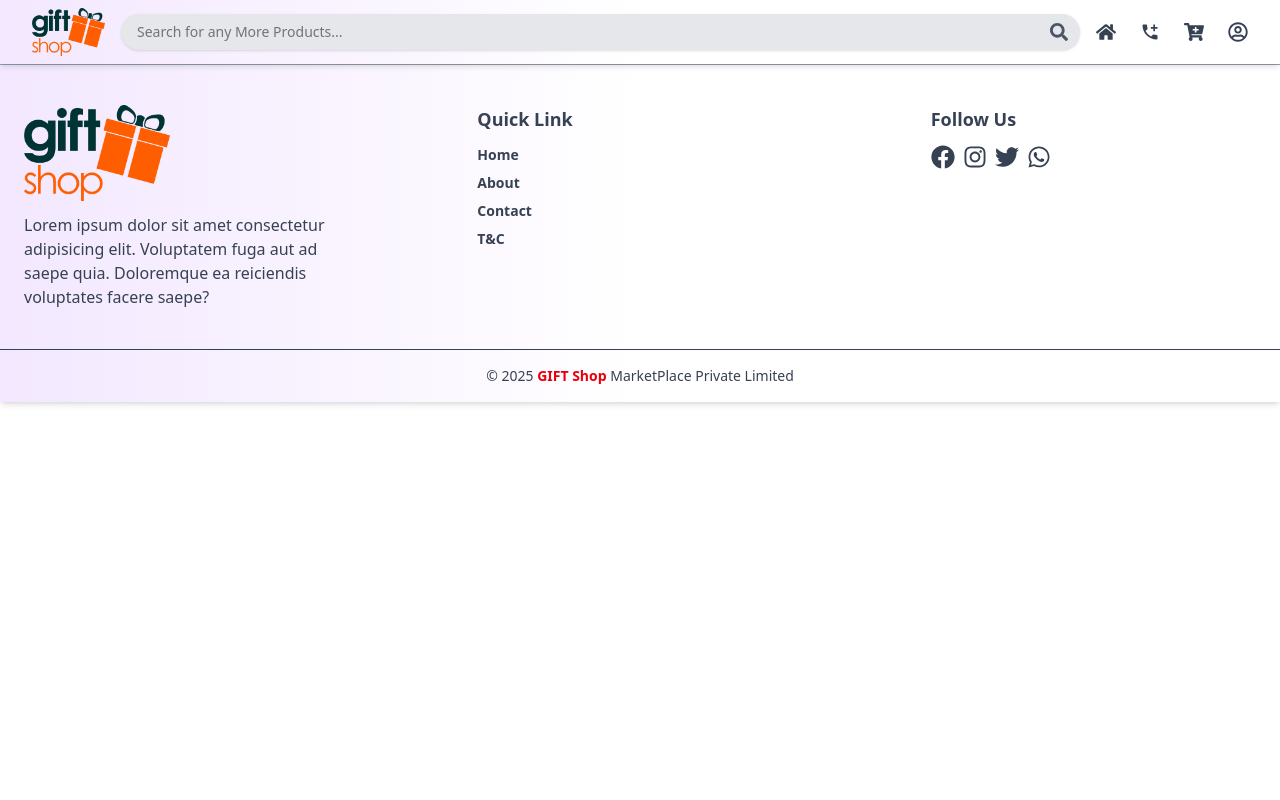
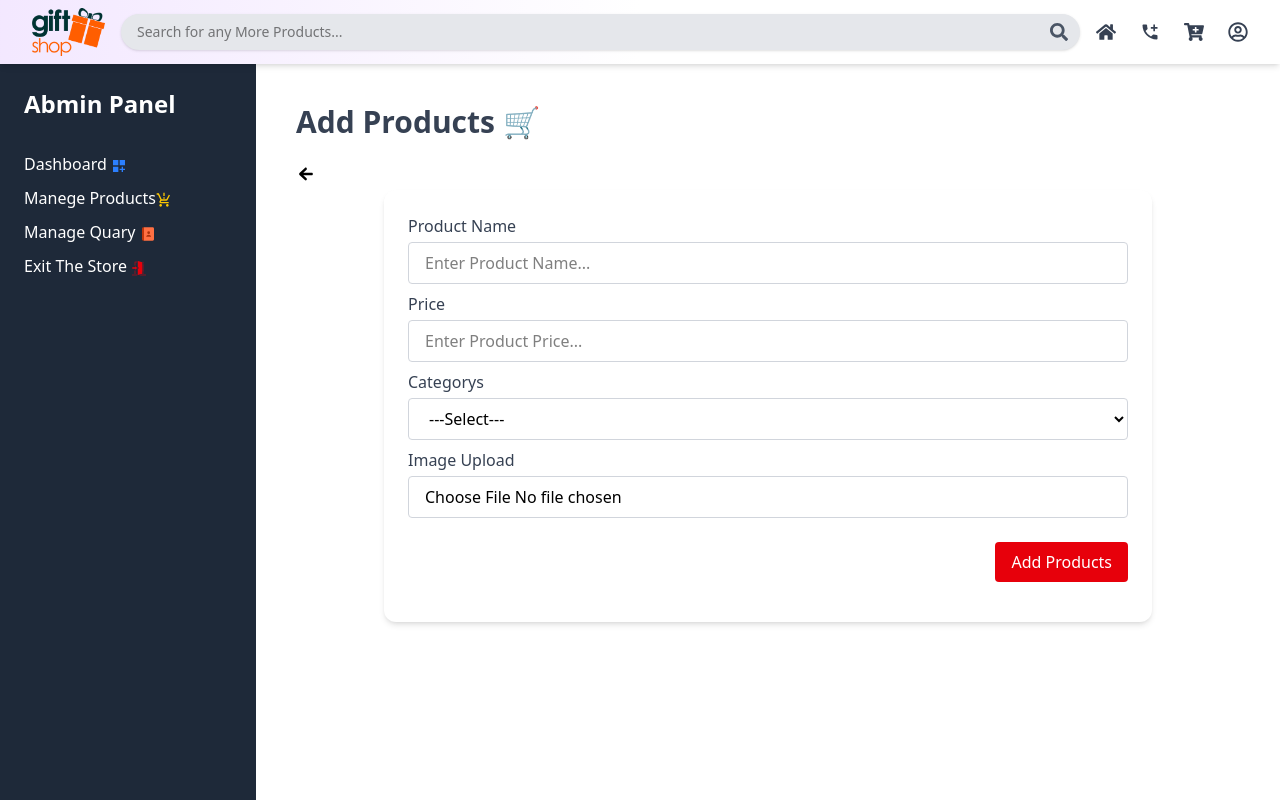
Before and after one commit to Arjun8400/shopping_Project, a React (Vite) app in the folder Fronten_Eccomer/: page /admin/addproduct in a window 1280 px wide. Shown: the top 800 px of the page. Built offline with nearby package versions, Linux system fonts and the light colour scheme.

Commit message:
Admin Pannal- add Product section

```diff
--- a/Fronten_Eccomer/src/App.jsx
+++ b/Fronten_Eccomer/src/App.jsx
@@ -7,6 +7,9 @@ import Quary from './pages/Quary'
 import Login from './components/Login'
 import Reg from './components/Reg'
 import Cart from './pages/Cart'
+import AdminDashkbord from './admin/AdminDashkbord'
+import AdminProducts from './admin/AdminProducts'
+import AddProducts from './admin/AddProducts'
 
 const App = () => {
   return (
@@ -19,6 +22,10 @@ const App = () => {
           <Route path='/login' element={<Login/>} />
           <Route path='/reg' element={<Reg/>} />
           <Route path='/cart' element={<Cart/>} />
+          {/* Admin URL */}
+          <Route path='/admin/dashboard' element={<AdminDashkbord/>}/>
+          <Route path='/admin/adminproducts' element={<AdminProducts/>}/>
+          <Route path='/admin/addproduct' element={<AddProducts/>}/>
         </Routes>
         <Footer/>
       </BrowserRouter>
--- /dev/null
+++ b/Fronten_Eccomer/src/admin/AddProducts.jsx
@@ -0,0 +1,44 @@
+import React from 'react'
+import Slidebar from './Slidebar'
+import {useNavigate, Link } from 'react-router-dom'
+import { IoMdArrowRoundBack } from "react-icons/io";
+
+const AddProducts = () => {
+    const navigate = useNavigate()
+
+  return (
+     <div className='flex mt-16'>
+        <Slidebar/>
+        <div className='flex-1 p-10 min-h-screen'>
+            <h1 className='text-3xl font-bold mb-6 text-gray-700'>Add Products 🛒</h1>
+            <button onClick={()=>{navigate('/admin/adminproducts')}} className='text-xl hover:text-green-600 cursor-pointer'><IoMdArrowRoundBack/></button>
+            <form action="" className='bg-white shadow-md rounded-xl p-6 max-w-3xl mx-auto'>
+                <label htmlFor=" " className='block text-gray-700 font-medium mb-1'>Product Name</label>
+                <input type="text" placeholder='Enter Product Name...' name="" id="" className='w-full px-4 py-2 border border-gray-300 rounded focus:outline-none focus:ring-2 focus:ring-green-500 mb-2' />
+                <label htmlFor=" " className='block text-gray-700 font-medium mb-1'>Price</label>
+                <input type="Number" placeholder='Enter Product Price...' name="" id="" className='w-full px-4 py-2 border border-gray-300 rounded focus:outline-none focus:ring-2 focus:ring-green-500 mb-2' />
+                <label htmlFor=" " className='block text-gray-700 font-medium mb-1'>Categorys</label>
+                <select name="" id=""  className='w-full px-4 py-2 border border-gray-300 rounded focus:outline-none focus:ring-2 focus:ring-green-500 mb-2'>
+                    <option value="">---Select---</option>
+                    <option value="">Cafe</option>
+                    <option value="">Home </option>
+                    <option value="">Toys</option>
+                    <option value="">Freash</option>
+                    <option value="">Electronics</option>
+                    <option value="">Mobile</option>
+                    <option value="">Beauty</option>
+                </select>
+                <label htmlFor=" " className='block text-gray-700 font-medium mb-1'>Image Upload</label>
+                <input type="File" name="" id="" className='w-full px-4 py-2 border border-gray-300 rounded focus:outline-none focus:ring-2 focus:ring-green-500 mb-2' />
+                <div className='text-right'>
+                    <button className='bg-red-600 text-white hover:bg-red-800 cursor-pointer px-4 py-2 my-4 rounded'>Add Products</button>
+                </div>
+            </form>
+
+
+        </div>
+    </div>
+  )
+}
+
+export default AddProducts
--- /dev/null
+++ b/Fronten_Eccomer/src/admin/AdminDashkbord.jsx
@@ -0,0 +1,21 @@
+import React from 'react'
+import Slidebar from './Slidebar'
+
+const AdminDashkbord = () => {
+  return (
+    <div className='flex mt-16'>
+        <Slidebar/>
+        <div className='flex-1 p-10 min-h-screen'>
+            <h1 className='text-3xl font-bold mb-6 text-gray-700'>Admin Deshboard 💻</h1>
+            <div className='grid grid-cols-1'>
+                <div className='bg-white rounded p-6 shadow-2xl'>
+                    <h2 className='text-xl font-bold text-gray-800'>Total Products</h2>
+                    <p className='text-3xl text-green-600 font-bold'>45</p>
+                </div>
+            </div>
+        </div>
+    </div>
+  )
+}
+
+export default AdminDashkbord
--- /dev/null
+++ b/Fronten_Eccomer/src/admin/AdminProducts.jsx
@@ -0,0 +1,21 @@
+import React from 'react'
+import Slidebar from './Slidebar'
+import { Link } from 'react-router-dom'
+
+const AdminProducts = () => {
+  return (
+       <div className='flex mt-16'>
+        <Slidebar/>
+        <div className='flex-1 p-10 min-h-screen'>
+            <h1 className='text-3xl font-bold mb-6 text-gray-700'>Manage Products 🛒</h1>
+            <Link to={'/admin/addproduct'}>
+                <button  className='flex items-center gap-2 bg-green-500 text-white px-4 py-2 rounded hover:bg-green-700'>Add Products </button>
+            </Link>
+
+
+        </div>
+    </div>
+  )
+}
+
+export default AdminProducts
--- /dev/null
+++ b/Fronten_Eccomer/src/admin/Slidebar.jsx
@@ -0,0 +1,22 @@
+import React from 'react'
+import {Link} from 'react-router-dom'
+import { MdDashboardCustomize, MdProductionQuantityLimits } from "react-icons/md";
+import { FcContacts } from "react-icons/fc";
+import { GiExitDoor } from "react-icons/gi";
+
+const Slidebar = () => {
+  return (
+    <div className='bg-gray-800 text-white w-64 min-h-screen p-6 space-y-6'>
+        <h2 className='text-2xl font-bold mb-8'>Abmin Panel</h2>
+        <nav className='space-y-2.5'>
+            <Link to={'/admin/dashboard'} className='block hover:text-green-600'>Dashboard <MdDashboardCustomize className='inline text-blue-500'/></Link>
+            <Link to={'/admin/adminproducts'} className='block hover:text-green-600'>Manege Products
+            <MdProductionQuantityLimits className='inline text-yellow-400 space-x-2'/></Link>
+            <Link className='block hover:text-green-600'>Manage Quary <FcContacts className='inline'/></Link>
+            <Link className='block hover:text-green-600'>Exit The Store <GiExitDoor className='inline  text-red-600'/></Link>
+        </nav>
+    </div>
+  )
+}
+
+export default Slidebar
```
